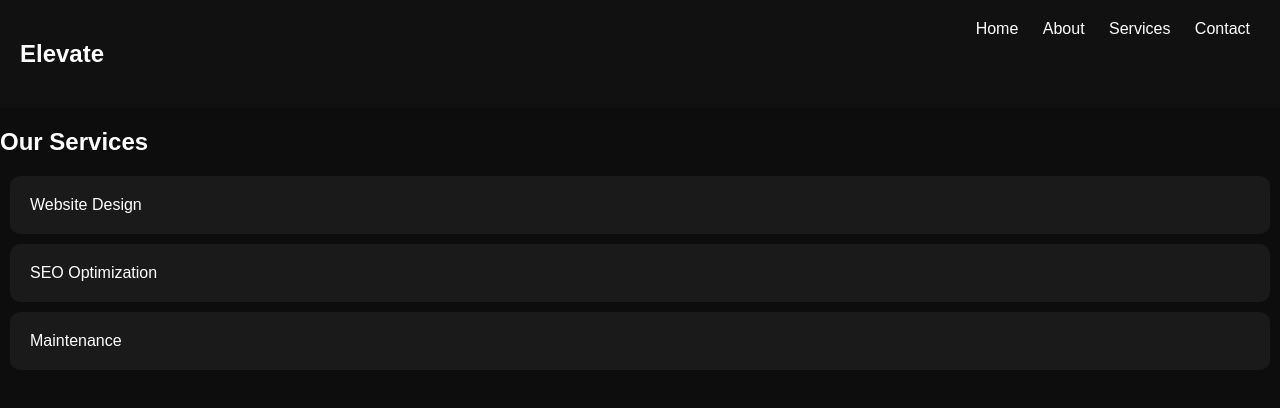
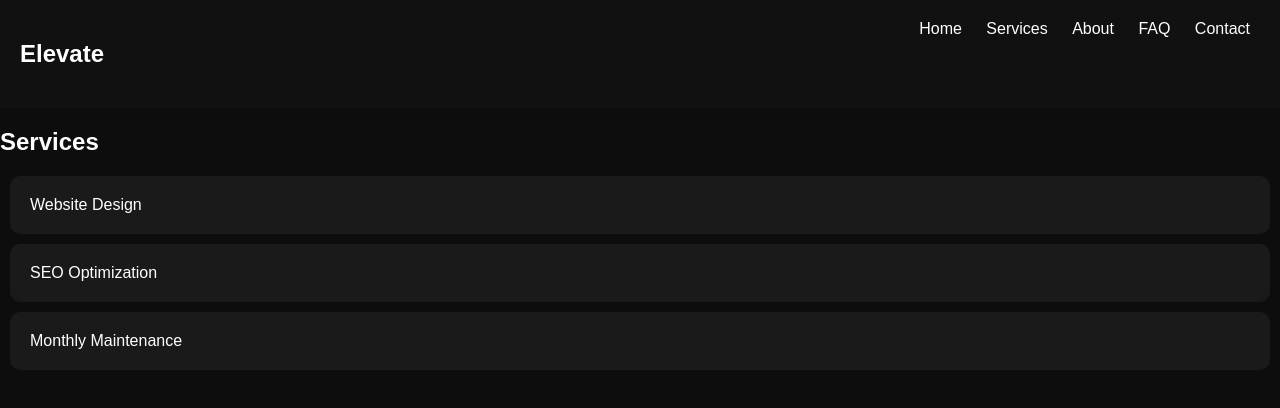
Before and after one commit to fifthlemmings665-tech/HVAC-EXAMPLE-, a plain HTML site: page services.html in a window 1280 px wide. Drawn offline with Linux system fonts and the light colour scheme.

Commit message:
Update services.html

```diff
--- a/services.html
+++ b/services.html
@@ -7,22 +7,25 @@
 
 <body>
 
-<nav>
+<nav class="navbar">
   <h2>Elevate</h2>
   <div>
     <a href="index.html">Home</a>
+    <a href="services.html">Services</a>
     <a href="about.html">About</a>
-        <a href="services.html">Services</a>
+    <a href="faq.html">FAQ</a>
     <a href="contact.html">Contact</a>
   </div>
 </nav>
 
-<section>
-    <h1>Our Services</h1>
+<section class="page">
+  <h1>Services</h1>
 
+  <div class="grid">
     <div class="card">Website Design</div>
     <div class="card">SEO Optimization</div>
-    <div class="card">Maintenance</div>
+    <div class="card">Monthly Maintenance</div>
+  </div>
 
 </section>
 
```
Lines whose indentation alone changed are shown as unchanged.
